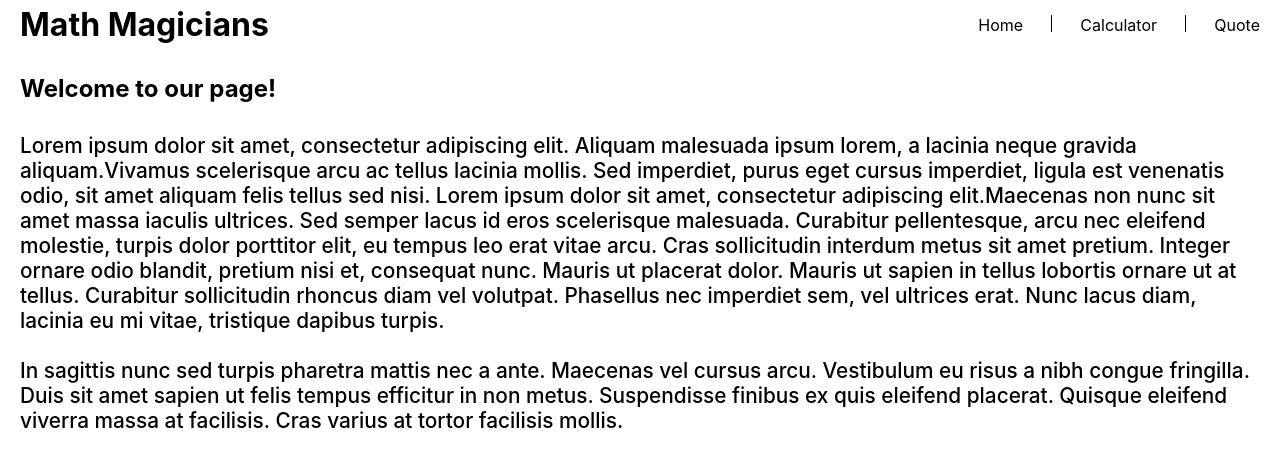
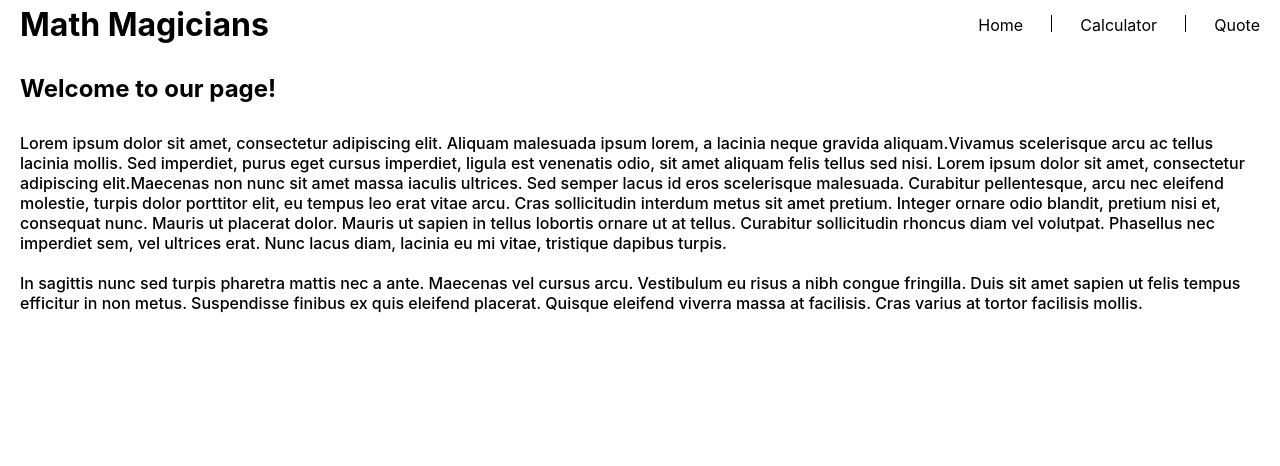
Before and after one commit to over-geek/Math-Magicians, a React (Create React App) app: page / in a window 1280 px wide. Shown: the top 466 px of the page. Built offline with nearby package versions, Linux system fonts and the light colour scheme.

Commit message:
Remove styling for p text

```diff
--- a/src/components/styles/Calculator.css
+++ b/src/components/styles/Calculator.css
@@ -1,13 +1,3 @@
-.calc-page-container {
-  margin-top: 2rem;
-  display: flex;
-  justify-content: space-between;
-}
-
-p {
-  font-size: 1.3rem;
-}
-
 .calc-container {
   width: 400px;
   height: 500px;
```
